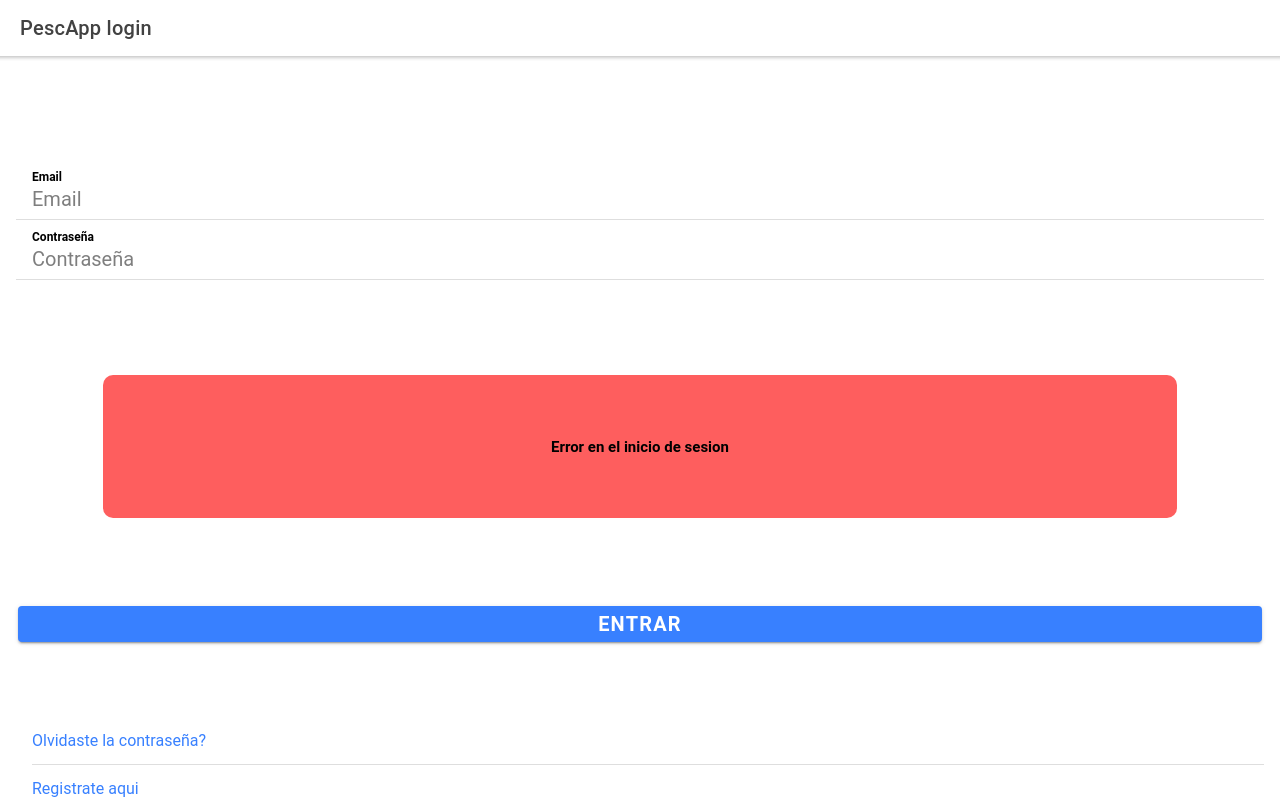
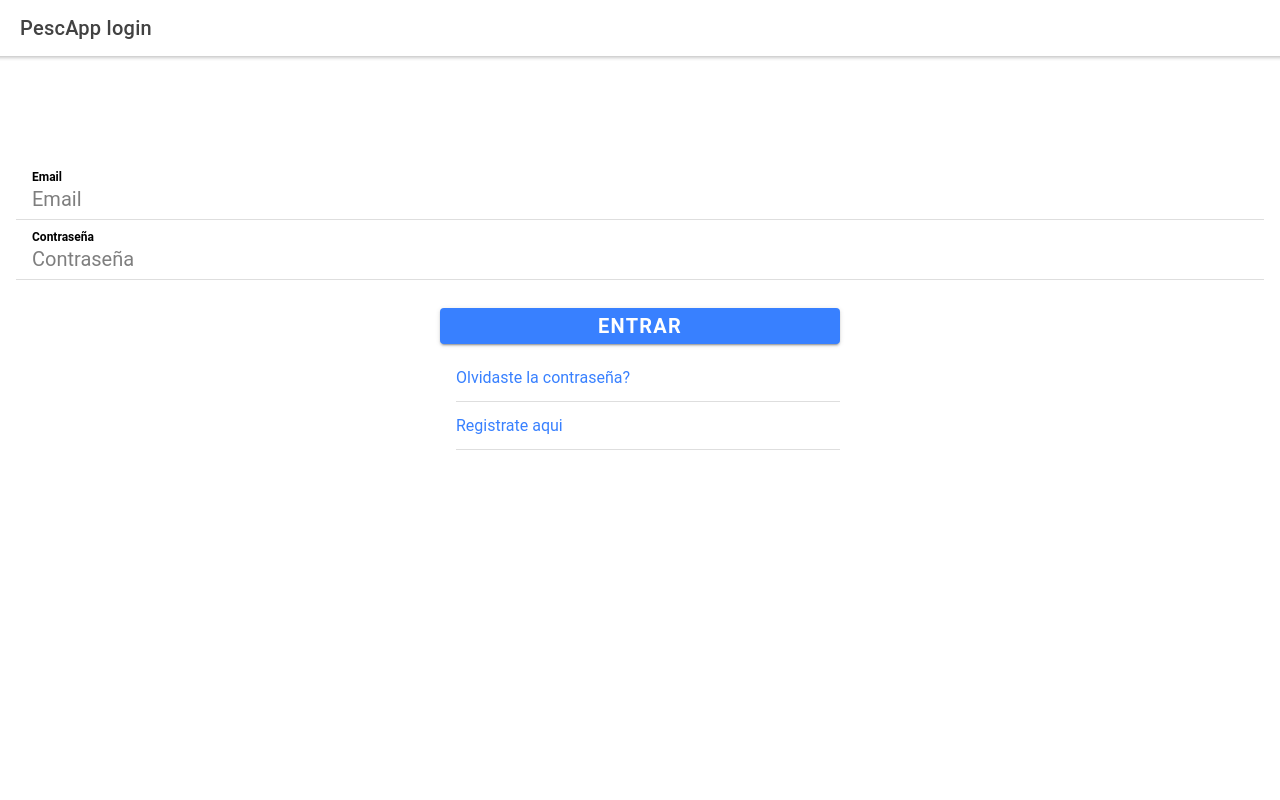
Before and after one commit to gonzalouli/PescApp, a React (Create React App) app: page /login in a window 1280 px wide. Built offline with nearby package versions, Linux system fonts and the light colour scheme.

Commit message:
menu principal, perfil del usuario

```diff
--- a/src/App.tsx
+++ b/src/App.tsx
@@ -1,7 +1,9 @@
-import { Redirect, Route } from 'react-router-dom';
+import { Redirect, Route, Switch } from 'react-router-dom';
 import { IonApp, IonRouterOutlet } from '@ionic/react';
 import { IonReactRouter } from '@ionic/react-router';
+import NotFoundPage from './pages/NotFoundPage';
 import Login from './pages/Login';
+import Home from './pages/Home';
 
 /* Core CSS required for Ionic components to work properly */
 import '@ionic/react/css/core.css';
@@ -21,16 +23,25 @@ import '@ionic/react/css/display.css';
 
 /* Theme variables */
 import './theme/variables.css';
+import MiPerfil from './pages/MiPerfil';
 
 const App: React.FC = () => (
   <IonApp>
     <IonReactRouter>
       <IonRouterOutlet>
+        <Route exact path="/my/home">
+            <Home/>
+        </Route>
         <Route exact path="/login">
           <Login />
         </Route>
-        <Route exact path="/">
-          <Redirect to="/login" />
+        <Route exact path="/my/profile">
+          <MiPerfil />
+        </Route>
+        <Redirect exact path="/" to="/login"/>
+
+        <Route>
+          <NotFoundPage />
         </Route>
       </IonRouterOutlet>
     </IonReactRouter>
--- /dev/null
+++ b/src/components/BackButton.tsx
@@ -0,0 +1,18 @@
+import { IonBackButton, IonButton, IonButtons } from '@ionic/react'
+import React, { useState } from 'react'
+import { Redirect } from 'react-router'
+
+export default function BackButton({refer="/my/home"}) {
+
+    return (
+        <IonButtons>
+            <IonBackButton defaultHref={refer} color="primary">
+            <svg xmlns="http://www.w3.org/2000/svg" className="icon icon-tabler icon-tabler-logout" width="28" height="28" viewBox="0 0 24 24" stroke-width="1.5" stroke="#000000" fill="none" stroke-linecap="round" stroke-linejoin="round">
+                <path stroke="none" d="M0 0h24v24H0z" fill="none"/>
+                <path d="M14 8v-2a2 2 0 0 0 -2 -2h-7a2 2 0 0 0 -2 2v12a2 2 0 0 0 2 2h7a2 2 0 0 0 2 -2v-2" />
+                <path d="M7 12h14l-3 -3m0 6l3 -3" />
+                </svg>
+            </IonBackButton>
+        </IonButtons>
+    )
+}
--- /dev/null
+++ b/src/components/LogOutButton.tsx
@@ -0,0 +1,15 @@
+import { IonButton } from '@ionic/react'
+import React from 'react'
+import { Redirect } from 'react-router'
+
+export default function LogOutButton() {
+    return (
+        <IonButton href="/">
+        <svg xmlns="http://www.w3.org/2000/svg" className="icon icon-tabler icon-tabler-logout" width="28" height="28" viewBox="0 0 24 24" stroke-width="1.5" stroke="#000000" fill="none" stroke-linecap="round" stroke-linejoin="round">
+            <path stroke="none" d="M0 0h24v24H0z" fill="none"/>
+             <path d="M14 8v-2a2 2 0 0 0 -2 -2h-7a2 2 0 0 0 -2 2v12a2 2 0 0 0 2 2h7a2 2 0 0 0 2 -2v-2" />
+            <path d="M7 12h14l-3 -3m0 6l3 -3" />
+            </svg>
+        </IonButton>
+    )
+}
--- /dev/null
+++ b/src/components/MiPerfilButton.tsx
@@ -0,0 +1,15 @@
+import { IonButton } from '@ionic/react'
+import React from 'react'
+
+export default function MiPerfil({text}) {
+    return (
+        <IonButton href="/my/profile">
+        <svg xmlns="http://www.w3.org/2000/svg" className="icon icon-tabler icon-tabler-user" width="36" height="36" viewBox="0 0 24 24" stroke-width="2" stroke="#000000" fill="none" stroke-linecap="round" stroke-linejoin="round">
+        <path stroke="none" d="M0 0h24v24H0z" fill="none"/>
+        <circle cx="12" cy="7" r="4" />
+        <path d="M6 21v-2a4 4 0 0 1 4 -4h4a4 4 0 0 1 4 4v2" />
+        </svg>
+        {text}
+        </IonButton>
+    )
+}
--- /dev/null
+++ b/src/pages/Home.tsx
@@ -0,0 +1,19 @@
+import { IonButton, IonHeader, IonIcon, IonPage, IonTitle } from '@ionic/react'
+import React from 'react'
+import LogOutButton from '../components/LogOutButton'
+import MiPerfilButton from '../components/MiPerfilButton'
+import '../theme/Header.css'
+
+const Home: React.FC = () => {
+    return (
+        <IonPage>
+            <IonHeader className="header">
+                <MiPerfilButton text="Mi Perfil"></MiPerfilButton>
+                <LogOutButton></LogOutButton>
+            </IonHeader>
+
+        </IonPage>
+    )
+}
+
+export default Home
--- a/src/pages/Login.css
+++ /dev/null
@@ -1,27 +0,0 @@
-.text{
-    font-size: 20px;
-
-}
-
-.form{
-    top: 10%;
-}
-
-.error{
-    margin: 7%;
-    background-color: rgba(253, 1, 1, 0.63);
-    padding: 5%;
-    border-radius: 10px;
-    font-size: 15px;
-    font-weight: bolder;
-    text-align: center
-}
-
-.entrar, .label{
-    font-weight: bolder;
-    font-size:20px;
-}
-
-.links{
-    top: 10%;
-}
--- a/src/pages/Login.tsx
+++ b/src/pages/Login.tsx
@@ -1,8 +1,8 @@
 import { IonButton, IonContent, IonHeader, IonInput, IonItem, IonLabel, IonList, IonLoading, IonPage, IonRouterLink, IonText, IonTitle, IonToolbar } from '@ionic/react';
-import './Login.css';
-import firebaseui from 'firebaseui'
+import '../theme/Login.css';
 import axios from 'axios';
 import { useState } from 'react';
+import { Redirect } from 'react-router-dom';
 
 interface Props{
   onLogin: ()=>void;
@@ -12,32 +12,34 @@ const Home: React.FC = () => {
 
   const [email, setEmail] = useState('')
   const [pass, setPass] = useState('');
-  const [status, setStatus] = useState({loading: false, error: true});
+  const [status, setStatus] = useState({loading: false, error: false});
 
   const handleLogin = async ()=>{
-    setStatus({loading: true, error:false})
+    ///setStatus({loading: true, error:false})
+
     //mandar a backend contrasenia y email
-    try {
+    // try {
 
-      const req = axios.create({
-        baseURL: "http://localhost:4444"
-        ,
-        headers:{'Access-Control-Allow-Origin': '*'}
-      });
+    //   const req = axios.create({
+    //     baseURL: "http://localhost:4444"
+    //     ,
+    //     headers:{'Access-Control-Allow-Origin': '*'}
+    //   });
 
-      await req.post('/auth',{
-        email: email,
-        pass: pass
-      })
+    //   await req.post('/auth',{
+    //     email: email,
+    //     pass: pass
+    //   })
 
-      await req.get('/hola')
+    //   await req.get('/hola')
 
 
-      setStatus({loading: false, error:false})
-    } catch (error) {
-      setStatus({loading: false, error:true})
-
-    }
+    //   setStatus({loading: false, error:false})
+    // } catch (error) {
+    //   setStatus({loading: false, error:true})
+    // }
+    // console.log('golla')
+    // return <Redirect to="/home"/>
   }
 
 
@@ -64,14 +66,17 @@ const Home: React.FC = () => {
         {status.error &&
         <div className="error">Error en el inicio de sesion</div>
         }
-        <IonButton className="entrar" expand="block" onClick={handleLogin}>Entrar</IonButton>
+        <IonButton className="entrar" expand="block" href="/my/home" onClick={handleLogin}>Entrar</IonButton>
         <IonLoading isOpen={status.loading}></IonLoading>
-        <IonItem className="links" >
-          <IonRouterLink color="primary" href="/forgotPass">Olvidaste la contraseña?</IonRouterLink>
-        </IonItem>
-        <IonItem className="links" >
-          <IonRouterLink color="primary" href="/register">Registrate aqui</IonRouterLink>
-        </IonItem>
+        <div className="links">
+          <IonItem>
+            <IonRouterLink color="primary" routerLink="/forgotPass">Olvidaste la contraseña?</IonRouterLink>
+          </IonItem>
+          <IonItem >
+            <IonRouterLink color="primary" routerLink="/register">Registrate aqui</IonRouterLink>
+          </IonItem>
+        </div>
+
 
 
       </IonContent>
--- /dev/null
+++ b/src/pages/MiPerfil.tsx
@@ -0,0 +1,59 @@
+import { IonButton, IonButtons, IonContent, IonGrid, IonHeader, IonIcon, IonInput, IonItem, IonLabel, IonList, IonPage, IonRow, IonTitle } from '@ionic/react'
+import React, { useState } from 'react'
+import BackButton from '../components/BackButton'
+import '../theme/Header.css'
+
+  const MiPerfil: React.FC = () => {
+
+    const [name, setName] = useState('')
+    const [surname, setSurname] = useState('');
+    const [email, setEmail] = useState('')
+    const [dni, setDni] = useState('')
+
+    return (
+      <IonPage>
+            <IonHeader className="header">
+                <BackButton refer="/my/home" />
+            </IonHeader>
+            <IonContent>
+            <IonList >
+                <IonItem>
+                    IMAGEN
+                </IonItem>
+                <IonItem>
+                    <IonLabel className="label" position="stacked">Nombre</IonLabel>
+                    <IonInput className="text" type="text" value={name}  placeholder={name}
+                    onIonChange={e=>setName(e.detail.value)}/>
+                </IonItem>
+                <IonItem>
+                    <IonLabel className="label" position="stacked">Apellidos</IonLabel>
+                    <IonInput className="text" type="text" value={surname} placeholder={surname}
+                    onIonChange={e=>setSurname(e.detail.value)}/>
+                </IonItem>
+                <IonItem>
+                    <IonLabel className="label" position="stacked">Email</IonLabel>
+                    <IonInput className="text" type="text" value={email} placeholder={email}
+                    onIonChange={e=>setEmail(e.detail.value)}/>
+                </IonItem>
+                <IonItem>
+                    <IonLabel className="label" position="stacked">DNI</IonLabel>
+                    <IonInput className="text" type="text" value={dni} placeholder={dni}
+                    onIonChange={e=>setEmail(e.detail.value)}/>
+                </IonItem>
+            </IonList>
+                <IonGrid>
+                    <IonItem>
+                        <IonButton href="/my/newPass">
+                            Cambiar contraseña
+                        </IonButton>
+                    </IonItem>
+                    <IonItem>
+                        <IonButton>Guardar</IonButton>
+                    </IonItem>
+                </IonGrid>
+            </IonContent>
+      </IonPage>
+    );
+  };
+
+  export default MiPerfil;
--- /dev/null
+++ b/src/pages/NotFoundPage.tsx
@@ -0,0 +1,17 @@
+import {
+    IonContent,
+    IonPage,
+  } from '@ionic/react';
+  import React from 'react';
+
+  const NotFoundPage: React.FC = () => {
+    return (
+      <IonPage>
+        <IonContent className="ion-padding">
+          Page not found. Error 404.
+        </IonContent>
+      </IonPage>
+    );
+  };
+
+  export default NotFoundPage;
--- /dev/null
+++ b/src/theme/Header.css
@@ -0,0 +1,5 @@
+.header{
+    display: flex;
+    justify-content: space-between ;
+    padding: 15px
+}
--- /dev/null
+++ b/src/theme/Login.css
@@ -0,0 +1,43 @@
+.text{
+    font-size: 20px;
+
+}
+
+.form{
+    top: 10%;
+}
+
+.error{
+    position: relative;
+    justify-content: center;
+    margin: 0 auto;
+    margin-top: 10px;
+    margin-bottom: 10px;
+    max-width: 400px;
+    padding: 10px;
+    background-color: rgba(253, 1, 1, 0.63);
+    border-radius: 10px;
+    font-size: 15px;
+    font-weight: bolder;
+    text-align: center;
+    align-items: center
+}
+
+.entrar, .label{
+    font-weight: bolder;
+    font-size: 20px;
+    max-width: 400px;
+    margin: 0 auto;
+}
+
+.entrar{
+    margin-top: 20px !important;
+
+}
+
+.links{
+    position: relative;
+    margin: 0 auto !important;
+    padding-top: 10px;
+    max-width: 400px;
+}
```
Also changed, not shown: src/pages/Main.tsx (deleted, +0 -11 lines).
